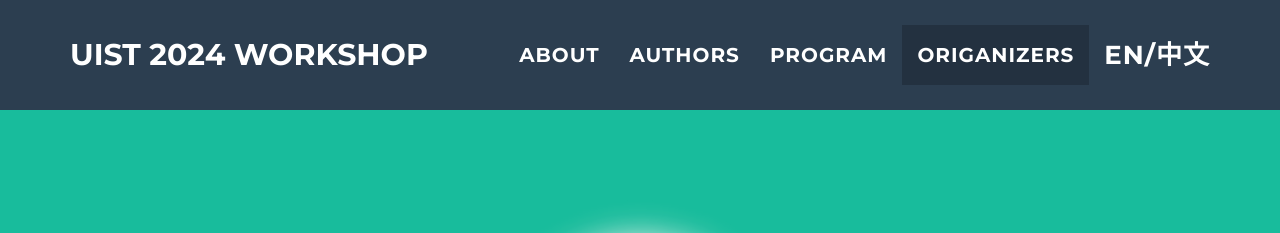
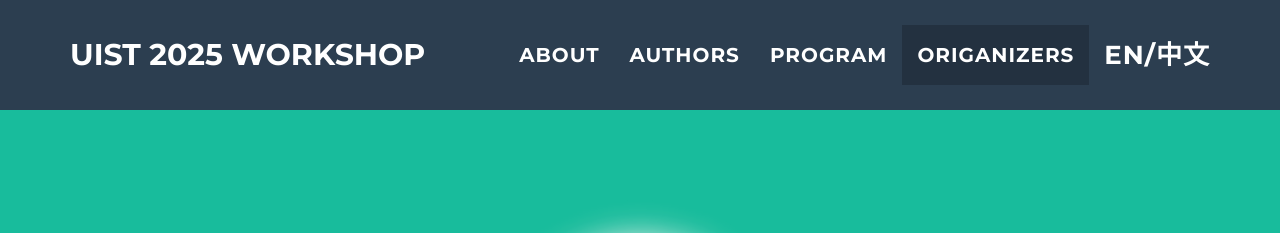
Before and after one commit to idwac2025/idwac2025.github.io, a Jekyll site: the page built from _posts/2014-07-18-project-1.markdown, in a window 1280 px wide. Shown: the top 233 px of the page. Built offline with Jekyll 4.4.1, drawn with Linux system fonts in a browser that asks for light colours.

Commit message:
Update _config.yml
Update year to 2025

```diff
--- a/_config.yml
+++ b/_config.yml
@@ -1,7 +1,7 @@
 # Site settings
 # title: 'Interactive Design with Autistic Children'
 title: 'UIST 2025 Workshop - Design with Autistic Children'
-main_title: 'UIST 2024 Workshop'
+main_title: 'UIST 2025 Workshop'
 email: id4ac@outlook.com
 url: https://idwac2025.github.io/
 description: "Write an awesome description for your new site here. You can edit this line in _config.yml. It will appear in your document head meta (for Google search results) and in your feed.xml site description."
```
